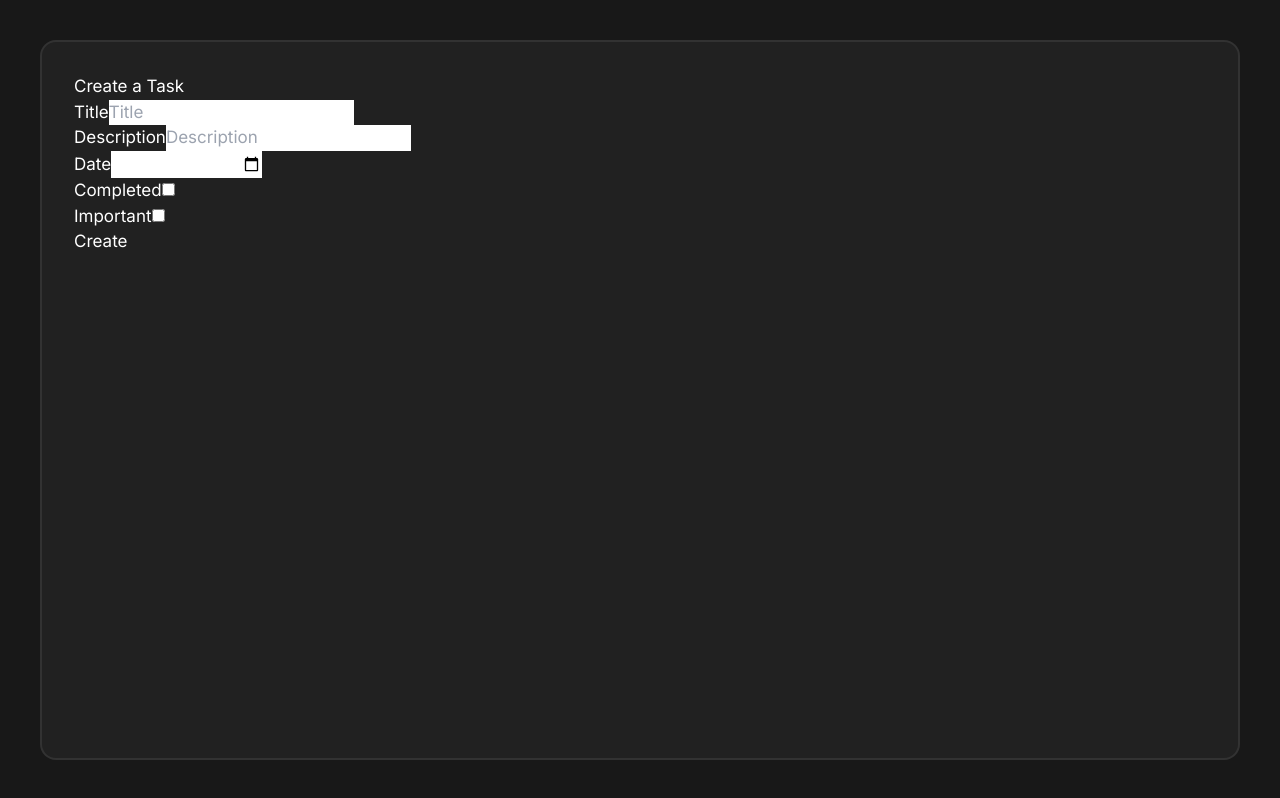
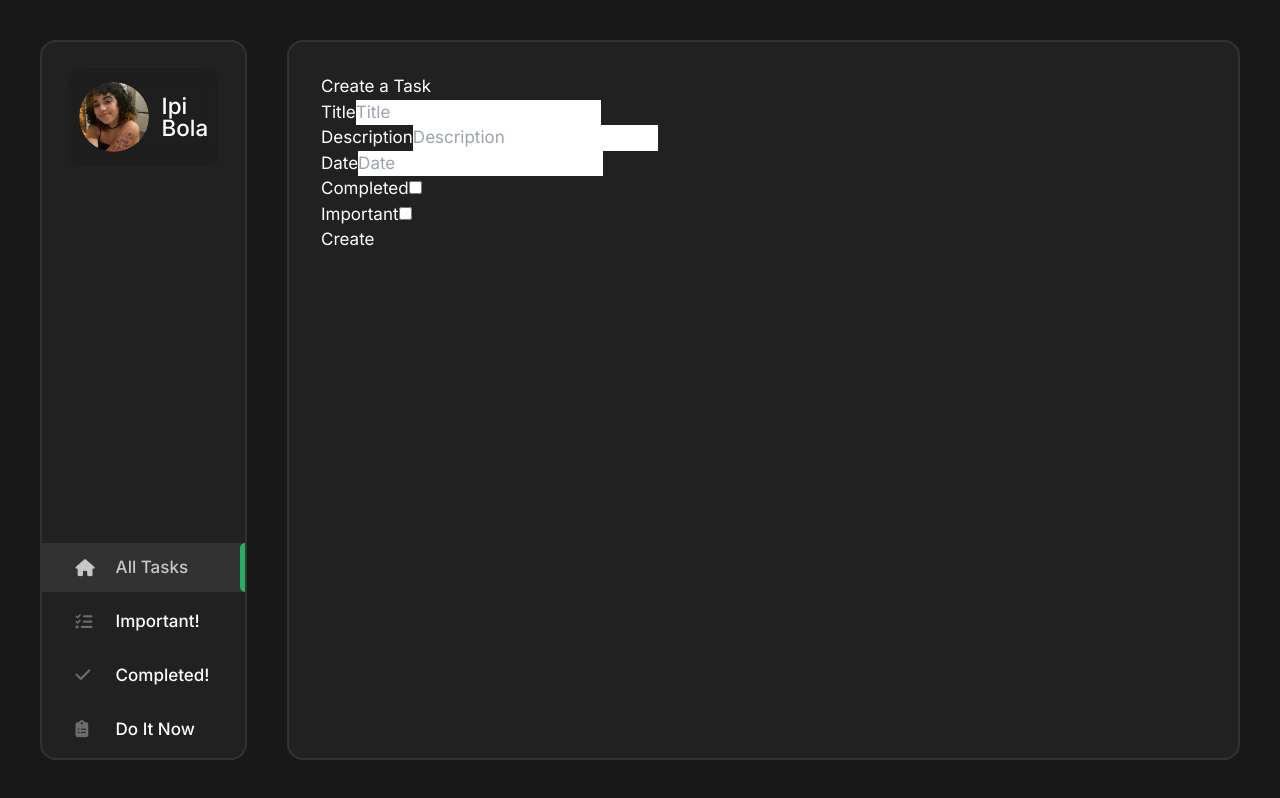
Before and after one commit to Peleton-011/chore-tracker, a Next.js app: page / in a window 1280 px wide. Built offline with nearby package versions, Linux system fonts and the light colour scheme; no server answers.

Commit message:
Staged changes, still to be tested

```diff
--- a/app/api/tasks/route.ts
+++ b/app/api/tasks/route.ts
@@ -33,6 +33,7 @@ export async function POST(req: Request) {
 			});
 		}
 
+
 		const task = await prisma.task.create({
 			data: {
 				title,
@@ -44,13 +45,13 @@ export async function POST(req: Request) {
 			},
 		});
 
-        console.log(task)
-        return NextResponse.json({
-            task
-        })
-
+		console.log(task);
+		return NextResponse.json({
+			task,
+		});
 	} catch (error) {
 		console.log("ERROR CREATING TASK", error);
+
 		return NextResponse.json({
 			error: "Something went wrong",
 			status: 500,
@@ -60,6 +61,18 @@ export async function POST(req: Request) {
 
 export async function GET(req: Request) {
 	try {
+		const { userId } = auth();
+
+		if (!userId) {
+			return NextResponse.json({ error: "Unauthorized", status: 401 });
+		}
+
+		// const tasks = await prisma.task.findMany({
+		// 	where: {
+		// 		userId,
+		// 	},
+		// });
+
 		return new Response("Hello, Next.js!");
 	} catch (error) {
 		console.log("ERROR GETTING TASK", error);
--- a/app/components/Modals/CreateContent.tsx
+++ b/app/components/Modals/CreateContent.tsx
@@ -54,6 +54,7 @@ function CreateContent() {
             toast.success("Task created successfully");
 
         } catch (error) {
+            console.log(error);
             toast.error("Something went wrong");
             console.log("ERROR CREATING TASK: ", error);
         }
@@ -94,7 +95,7 @@ function CreateContent() {
 				<input
 					name="date"
 					id="date"
-					type="date"
+					type="text"
 					placeholder="Date"
 					value={date}
 					onChange={(e) => handleChange("date", e.target.value)}
--- a/app/components/Sidebar/Sidebar.tsx
+++ b/app/components/Sidebar/Sidebar.tsx
@@ -6,6 +6,7 @@ import Image from "next/image";
 import menu from "../../utils/menu";
 import Link from "next/link";
 import { usePathname, useRouter } from "next/navigation";
+import { UserButton } from "@clerk/nextjs";
 
 function Sidebar() {
 	const { theme } = useGlobalState();
@@ -52,7 +53,7 @@ function Sidebar() {
 				})}
 			</ul>
 
-			<button>Sign out</button>
+			<UserButton />
 		</SidebarStyled>
 	);
 }
--- a/app/layout.tsx
+++ b/app/layout.tsx
@@ -4,7 +4,7 @@ import "./globals.css";
 import Sidebar from "./components/Sidebar/Sidebar";
 import GlobalStylesProvider from "./providers/GlobalStylesProvider";
 import ContextProvider from "./providers/ContextProvider";
-import { auth, ClerkProvider } from "@clerk/nextjs";
+import { ClerkProvider, auth } from "@clerk/nextjs";
 
 const inter = Inter({ subsets: ["latin"] });
 
@@ -18,7 +18,8 @@ export default function RootLayout({
 }: Readonly<{
 	children: React.ReactNode;
 }>) {
-	const { userId } = auth();
+
+	// const { userId } = auth();
 
 	return (
 		<ClerkProvider>
@@ -35,7 +36,7 @@ export default function RootLayout({
 				<body className={inter.className}>
 					<ContextProvider>
 						<GlobalStylesProvider>
-							{userId && <Sidebar />}
+							{true && <Sidebar />}
 							<div className="w-full">{children}</div>
 						</GlobalStylesProvider>
 					</ContextProvider>
--- a/app/providers/AuthProvider.tsx
+++ /dev/null
@@ -1 +0,0 @@
-import { ClerkProvider } from "@clerk/nextjs";
```
Also changed, not shown: middleware.ts (+1 -7 lines).
